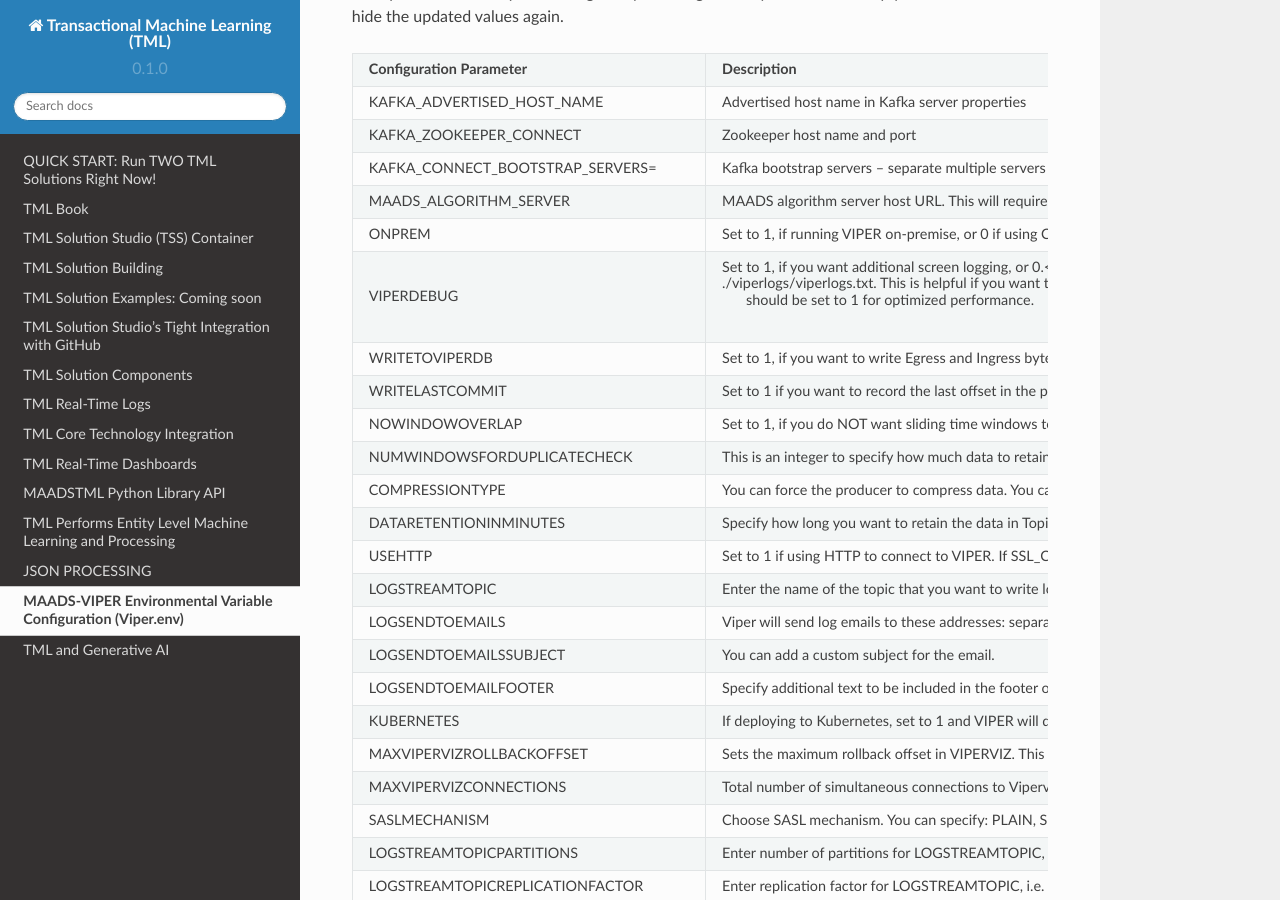
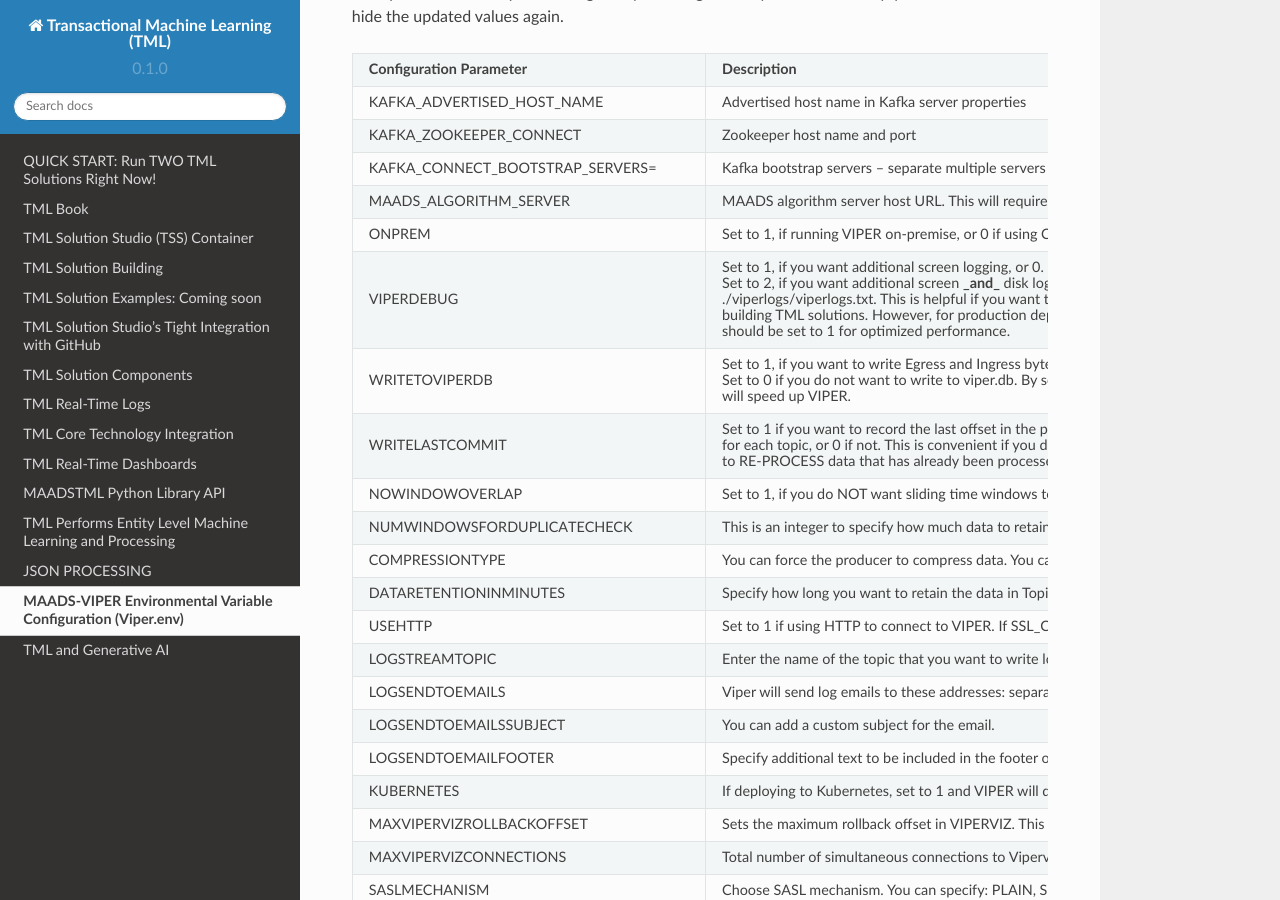
Before and after one commit to smaurice101/readthedocs, a Sphinx documentation site: the page built from docs/source/viper.rst, in a window 1280 px wide and 900 px high, scrolled down 1829 px. Built offline with Sphinx 7.4.7 and the Read the Docs theme 2.0.0, drawn with Linux system fonts in a browser that asks for light colours.

Commit message:
Update viper.rst

```diff
--- a/docs/source/viper.rst
+++ b/docs/source/viper.rst
@@ -70,17 +70,27 @@
    * - ONPREM
      - Set to 1, if running VIPER on-premise, or 0 if using Cloud
    * - VIPERDEBUG
-     - Set to 1, if you want additional screen logging, or 0.<br><br>Set to 2, if you want additional screen **_and_** disk logging. Logs will be written to
+     - Set to 1, if you want additional screen logging, or 0.
 
-       ./viperlogs/viperlogs.txt. This is helpful if you want to see details when building TML solutions. However, for production deployments, VIPERDEBUG
+       Set to 2, if you want additional screen **_and_** disk logging. Logs will be written to
 
-        should be set to 1 for optimized performance.
+       ./viperlogs/viperlogs.txt. This is helpful if you want to see details when
+
+       building TML solutions. However, for production deployments, VIPERDEBUG
+
+       should be set to 1 for optimized performance.
    * - WRITETOVIPERDB
-     - Set to 1, if you want to write Egress and Ingress bytes. Set to 0 if you do not want to write to viper.db. By setting to 0 this will speed up VIPER, but
-       you will not get Egress and Ingress details in AIMS.
+     - Set to 1, if you want to write Egress and Ingress bytes.
+
+       Set to 0 if you do not want to write to viper.db. By setting to 0 this
+
+       will speed up VIPER.
    * - WRITELASTCOMMIT
-     - Set to 1 if you want to record the last offset in the partition for each topic, or 0 if not. This is convenient if you do NOT want to RE-PROCESS data that
-       has already been processed.
+     - Set to 1 if you want to record the last offset in the partition
+
+       for each topic, or 0 if not. This is convenient if you do NOT want
+
+       to RE-PROCESS data that has already been processed.
    * - NOWINDOWOVERLAP
      - Set to 1, if you do NOT want sliding time windows to overlap.
    * - NUMWINDOWSFORDUPLICATECHECK
```
